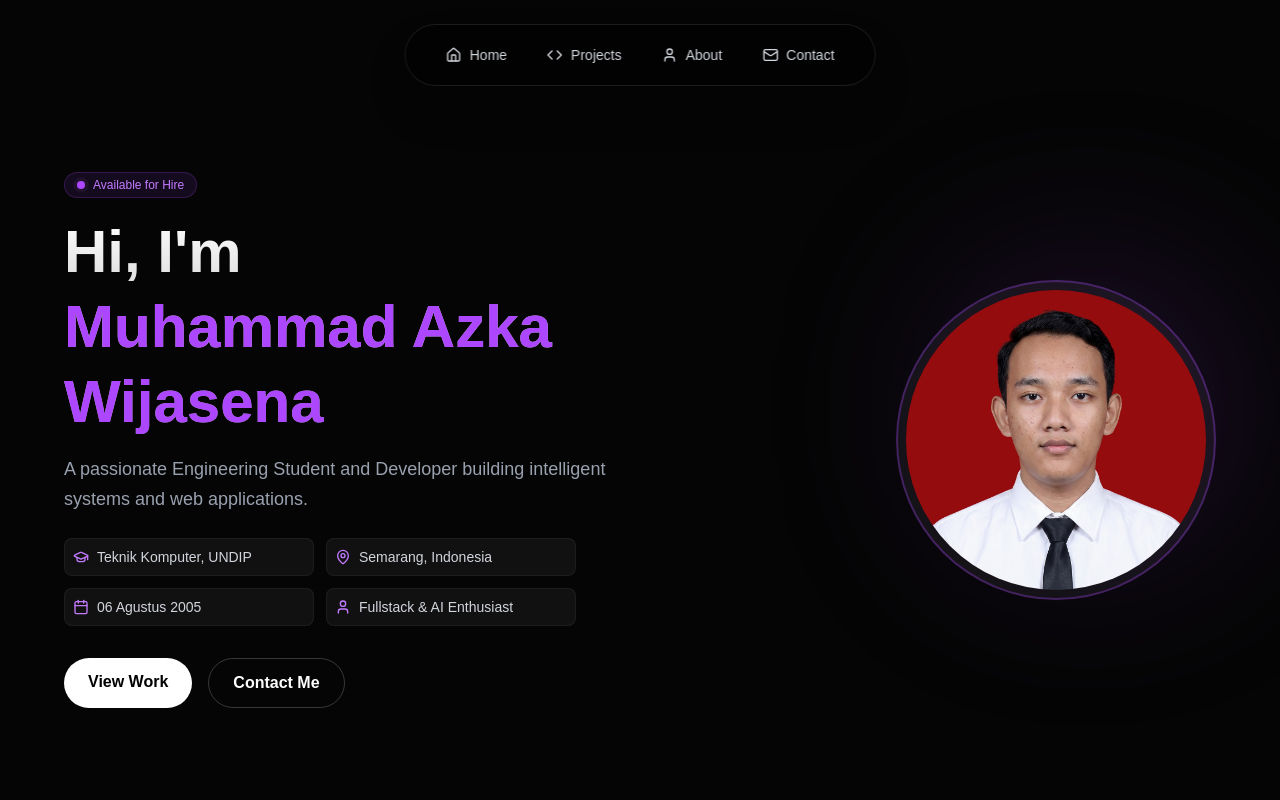
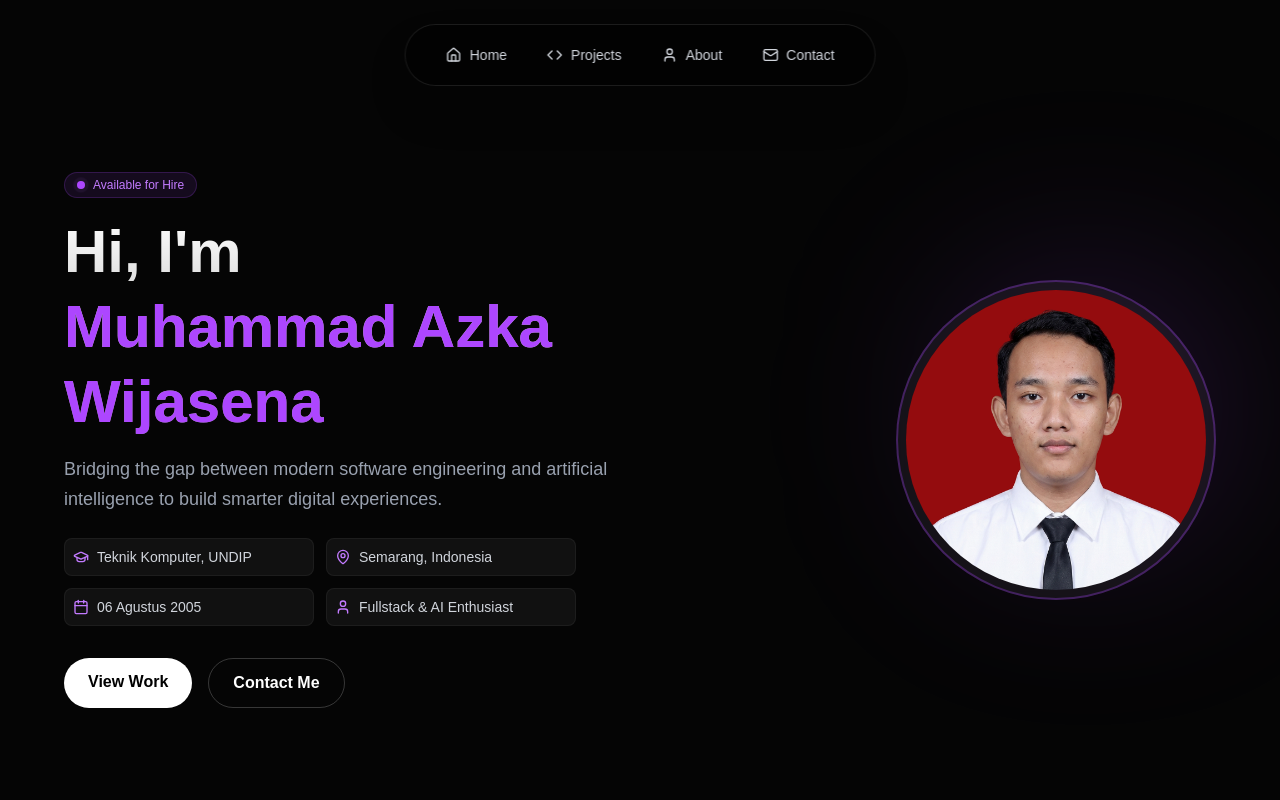
Before and after one commit to ViberOptic/Portofolio, a Next.js app: page / in a window 1280 px wide. Shown: the top 800 px of the page. Built offline with nearby package versions, Linux system fonts and the light colour scheme; no server answers; the database is empty.

Commit message:
Update Deskripsi

```diff
--- a/src/app/layout.tsx
+++ b/src/app/layout.tsx
@@ -13,7 +13,7 @@ const geistMono = Geist_Mono({
 });
 
 export const metadata: Metadata = {
-  title: "Portfolio - Muhammad Azka Wijasena",
+  title: "Portofolio - Muhammad Azka Wijasena",
   description: "Fullstack Developer & AI Engineer Portofolio",
 };
 
--- a/src/app/manifest.ts
+++ b/src/app/manifest.ts
@@ -2,7 +2,7 @@ import { MetadataRoute } from 'next'
 
 export default function manifest(): MetadataRoute.Manifest {
   return {
-    name: 'Portfolio - Muhammad Azka Wijasena',
+    name: 'Portofolio - Muhammad Azka Wijasena',
     short_name: 'Portofolio',
     description: 'Fullstack Developer & AI Engineer Portofolio',
     start_url: '/',
--- a/src/components/sections/Home.tsx
+++ b/src/components/sections/Home.tsx
@@ -29,7 +29,7 @@ export default function HomePage() {
           </h1>
 
           <p className="text-lg text-gray-400 max-w-xl leading-relaxed mx-auto md:mx-0 mb-6">
-            A passionate Engineering Student and Developer building intelligent systems and web applications.
+            Bridging the gap between modern software engineering and artificial intelligence to build smarter digital experiences.
           </p>
 
           {/* Info Block */}
```
